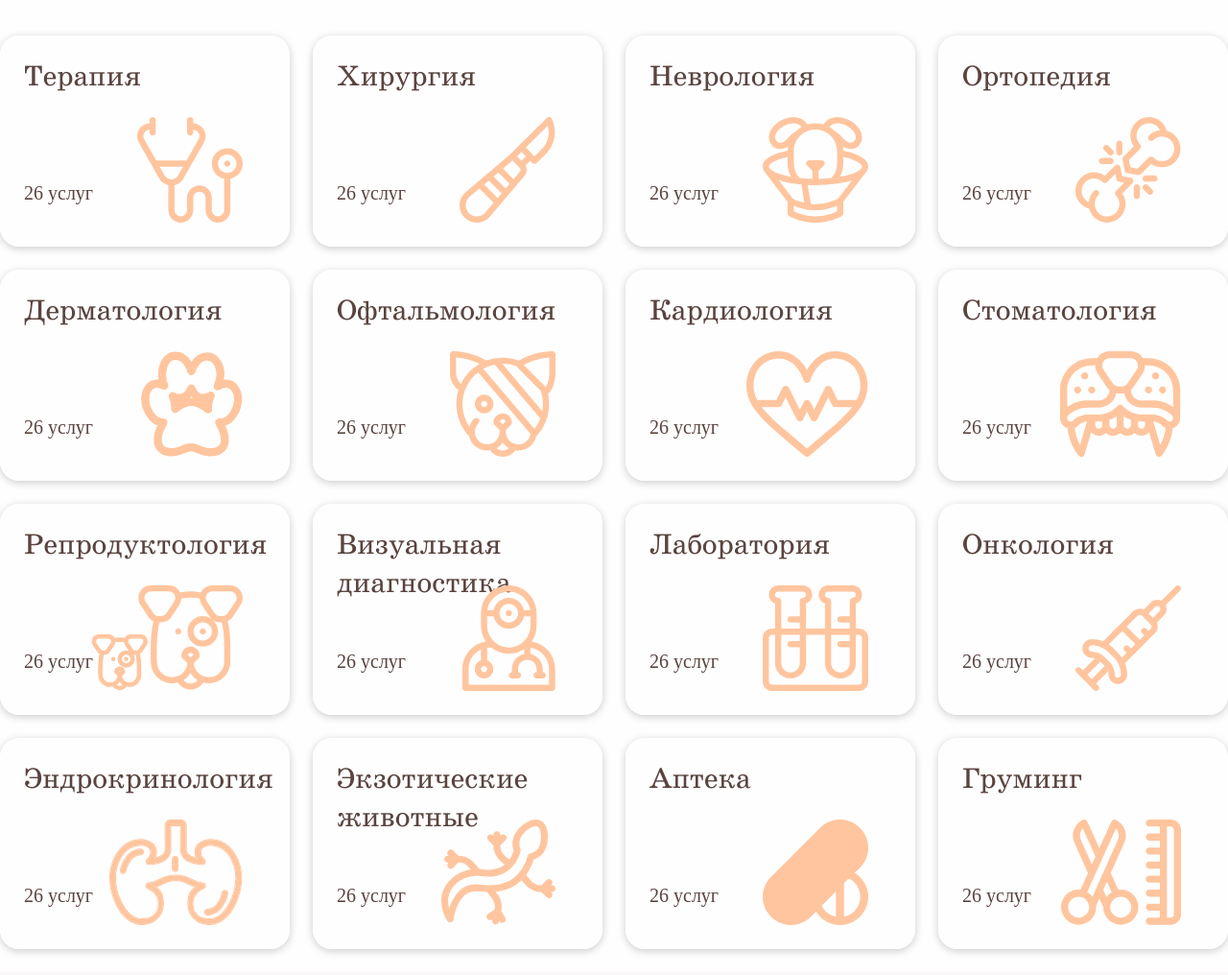
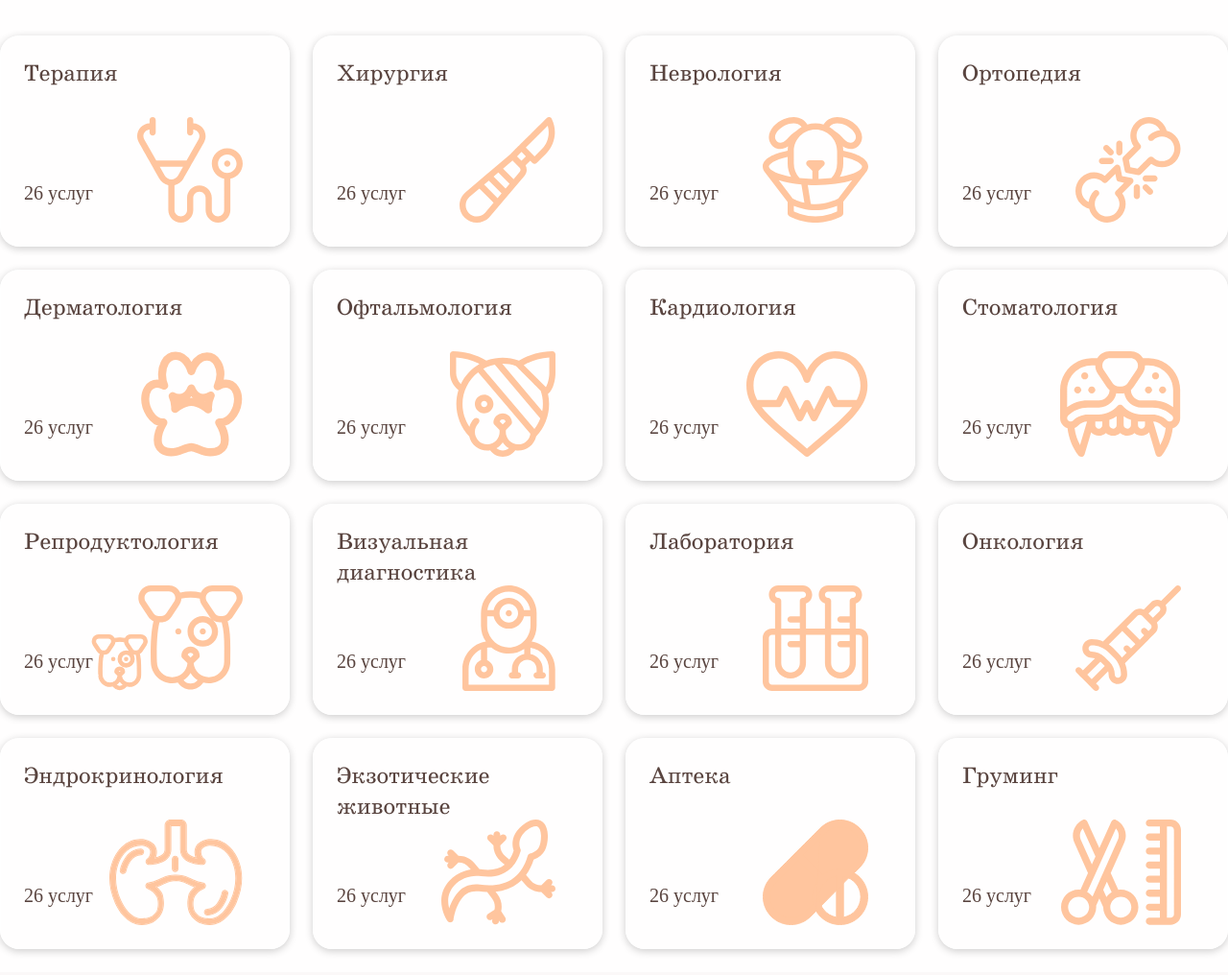
Before and after one commit to Pstepanova21/Vet-clinic, a plain HTML site: page index.html in a window 1280 px wide. Shown: the part 893-1909 px from the top of the page at 96% size. Drawn offline with Linux system fonts and the light colour scheme; files whose address does not match are found by name.

Commit message:
Update style2.css

```diff
--- a/css/style2.css
+++ b/css/style2.css
@@ -56,3 +56,9 @@
     font-size: 20px;
     font-style: normal;
 }
+@media (min-width: 768px) and (max-width: 1366px) {
+    .service-card > h2 {
+    font-size: 24px;
+    line-height: 32px;
+    }
+}
```
